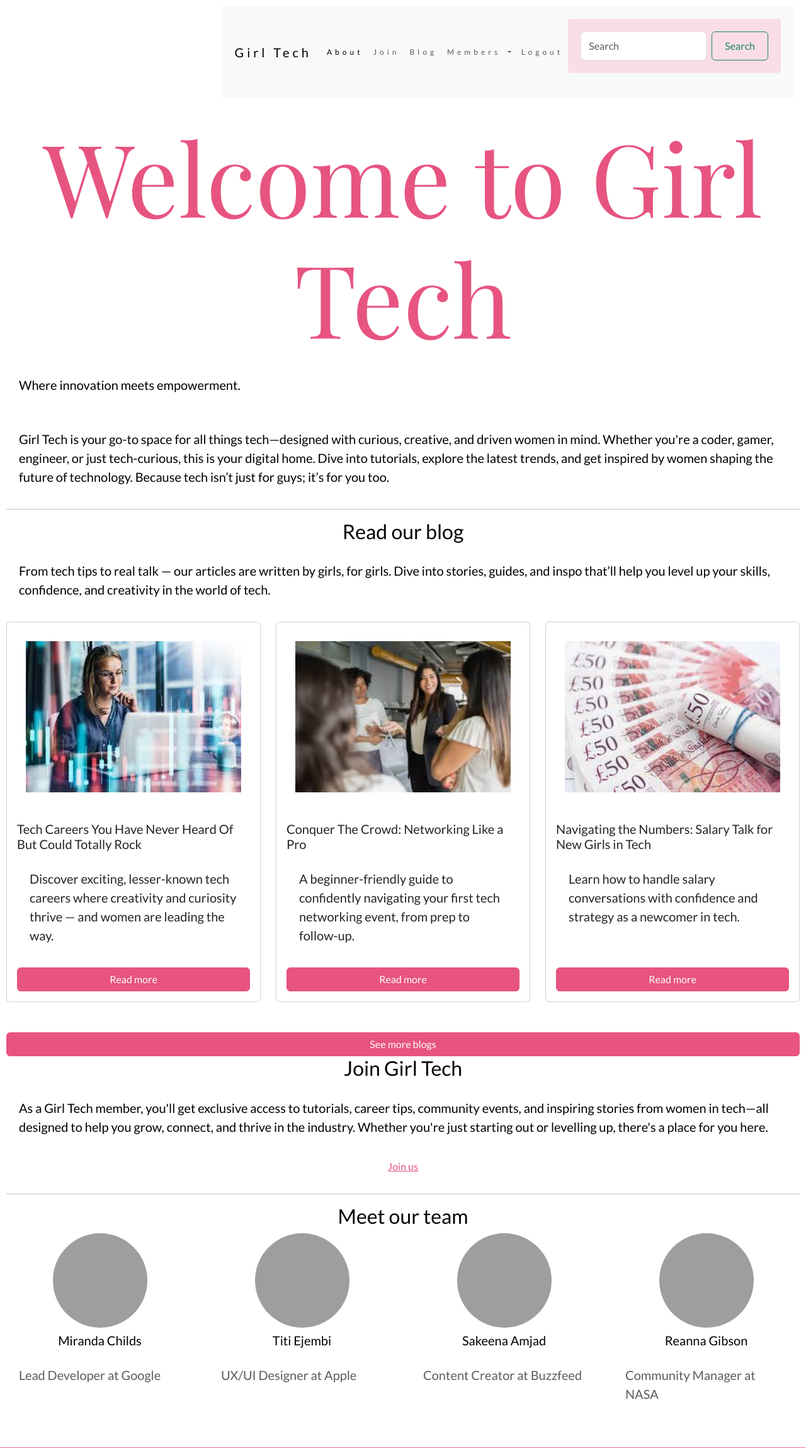
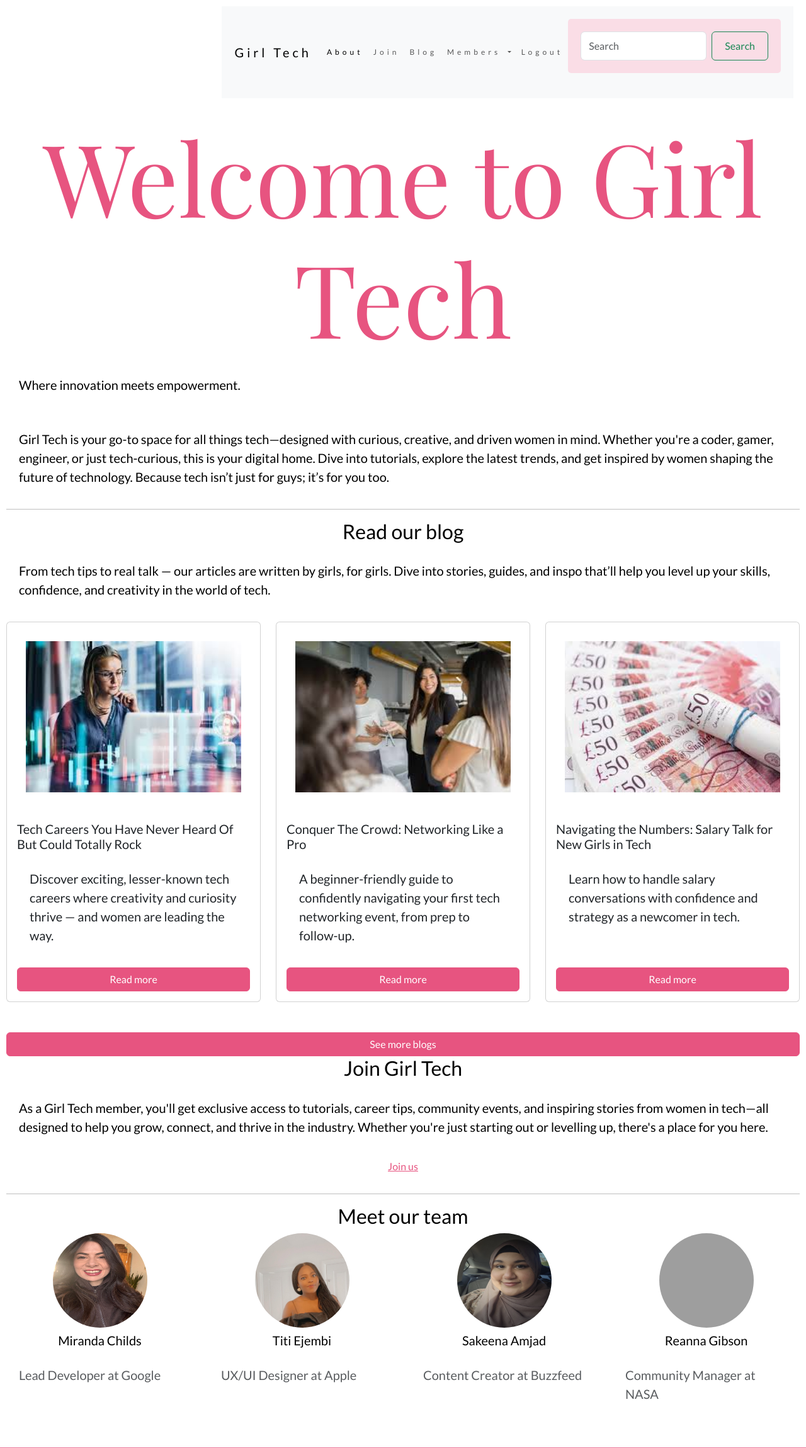
Before and after one commit to Keena1205/homework_week11, a Flask app: page / in a window 1280 px wide. Shown: the top 2299 px of the page at 63% size. Run offline with Flask 3, Linux system fonts and the light colour scheme; some web fonts are replaced; grey boxes are pictures that could not be loaded.

Commit message:
EDIT: added photos to the home page

```diff
--- a/application/templates/home.html
+++ b/application/templates/home.html
@@ -90,19 +90,19 @@
 
 <div class="row text-center">
     <div class="col-md-3 mb-4">
-        <img src="{{ url_for('static', filename='images/team1.jpg') }}" class="rounded-circle mb-2" alt="Team Member 1" width="150" height="150">
+        <img src="{{ url_for('static', filename='images/Miranda_selfie.jpg') }}" class="rounded-circle mb-2" alt="Team Member 1" width="150" height="150">
         <h5>Miranda Childs</h5>
         <p class="text-muted">Lead Developer at Google</p>
     </div>
 
     <div class="col-md-3 mb-4">
-        <img src="{{ url_for('static', filename='images/team2.jpg') }}" class="rounded-circle mb-2" alt="Team Member 2" width="150" height="150">
+        <img src="{{ url_for('static', filename='images/Titi.jpg') }}" class="rounded-circle mb-2" alt="Team Member 2" width="150" height="150">
         <h5>Titi Ejembi</h5>
         <p class="text-muted">UX/UI Designer at Apple</p>
     </div>
 
     <div class="col-md-3 mb-4">
-        <img src="{{ url_for('static', filename='images/team3.jpg') }}" class="rounded-circle mb-2" alt="Team Member 3" width="150" height="150">
+        <img src="{{ url_for('static', filename='images/Sakeena.jpg') }}" class="rounded-circle mb-2" alt="Team Member 3" width="150" height="150">
         <h5>Sakeena Amjad</h5>
         <p class="text-muted">Content Creator at Buzzfeed</p>
     </div>
```
Also changed, not shown: application/static/images/Sakeena.jpg (added), application/static/images/Titi.jpg (added).
